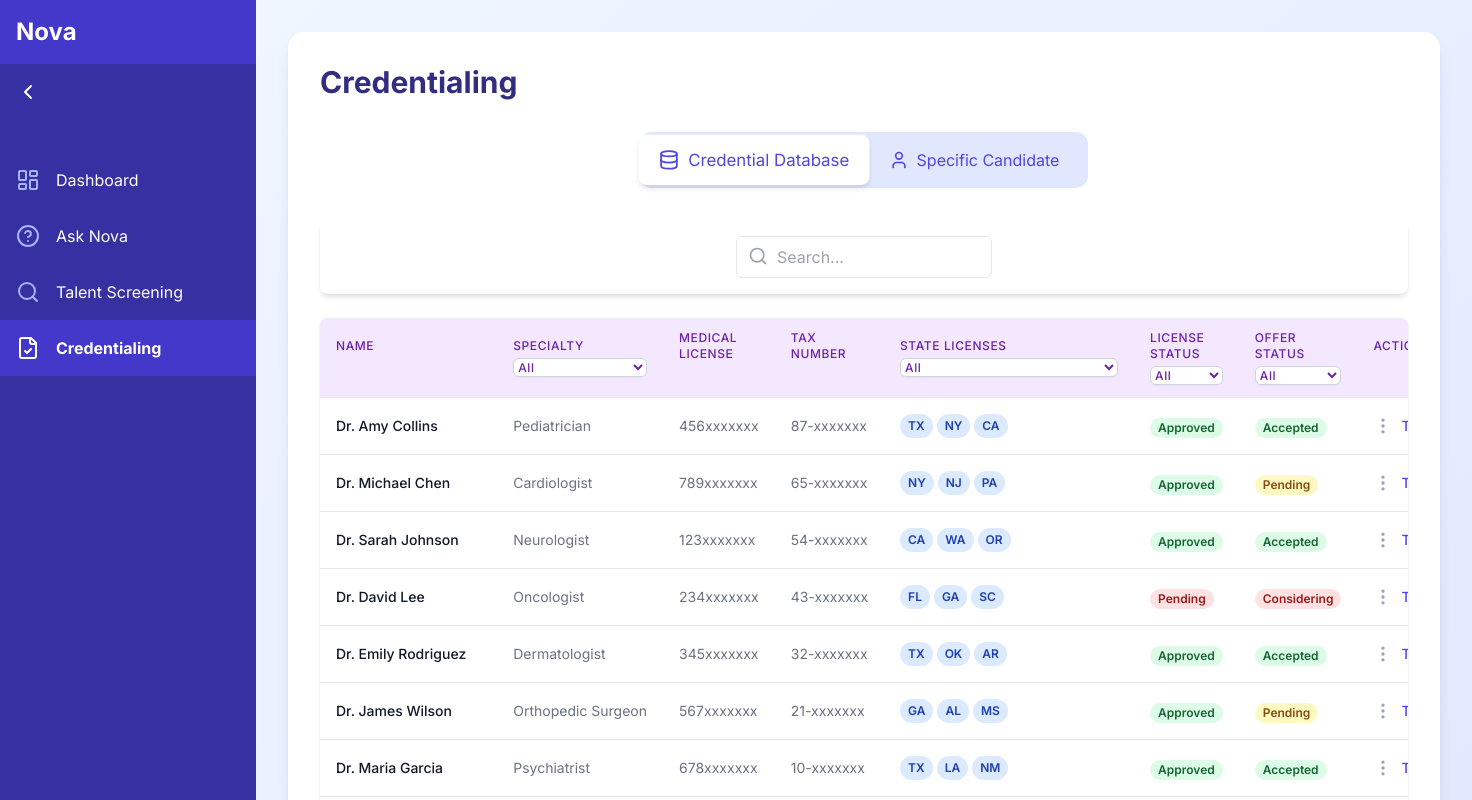
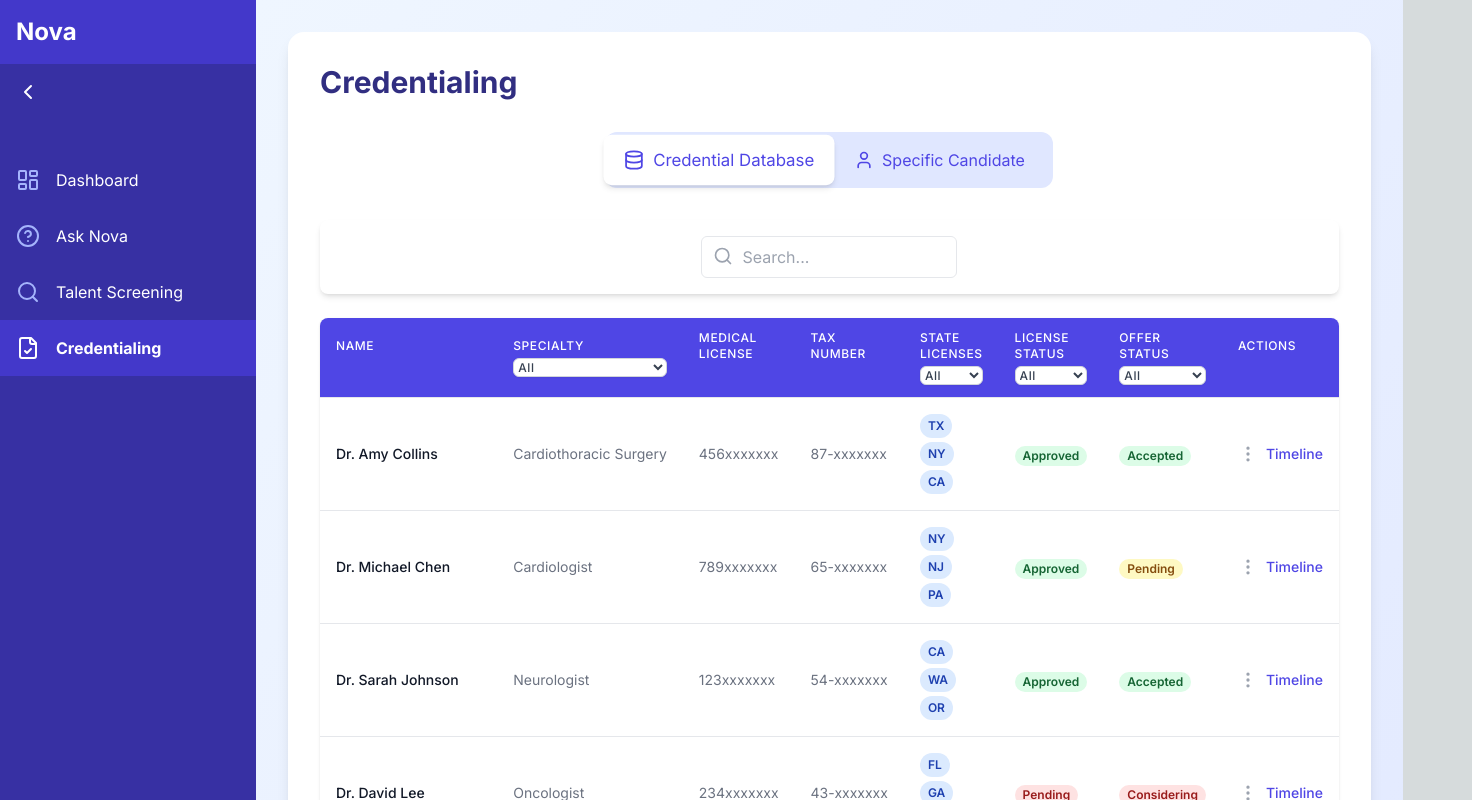
Before and after one commit to Damilare06/healthcare_intelligence, a Next.js app: page /credentialing in a window 1280 px wide. Shown: the top 800 px of the page, 1472 px wide, since content can reach past the window. Built offline with nearby package versions, Linux system fonts and the light colour scheme.

Commit message:
credential table updated to look moden

```diff
--- a/src/components/CredentialTable.tsx
+++ b/src/components/CredentialTable.tsx
@@ -9,7 +9,7 @@ const mockData = [
     name: 'Dr. Amy Collins',
     medicalLicense: '456xxxxxxx',
     taxNumber: '87-xxxxxxx',
-    specialty: 'Pediatrician',
+    specialty: 'Cardiothoracic Surgery',
     stateLicenses: ['TX', 'NY', 'CA'],
     licenseStatus: 'Approved',
     offerStatus: 'Accepted',
@@ -312,9 +312,9 @@ export default function CredentialTable() {
       {renderSearchAndFilter()}
       <div className="overflow-x-auto bg-white rounded-lg shadow">
         <table className="min-w-full divide-y divide-gray-200">
-          <thead className="bg-purple-100">
+          <thead className="bg-indigo-600">
             <tr>
-              <th className="px-4 py-3 text-left text-xs font-medium text-purple-800 uppercase tracking-wider">
+              <th className="px-4 py-3 text-left text-xs font-medium text-white uppercase tracking-wider">
                 <div className="flex flex-col">
                   <span>Name</span>
                   <div className="mt-1 invisible">
@@ -324,13 +324,13 @@ export default function CredentialTable() {
                   </div>
                 </div>
               </th>
-              <th className="hidden md:table-cell px-4 py-3 text-left text-xs font-medium text-purple-800 uppercase tracking-wider">
+              <th className="hidden md:table-cell px-4 py-3 text-left text-xs font-medium text-white uppercase tracking-wider">
                 <div className="flex flex-col">
                   <span>Specialty</span>
                   <div className="mt-1">
                     <select
                       onChange={(e) => handleColumnFilter('specialty', e.target.value)}
-                      className="block w-full text-xs bg-white border border-gray-300 rounded-md shadow-sm focus:outline-none focus:ring-indigo-500 focus:border-indigo-500"
+                      className="block w-full text-xs bg-white border border-gray-300 rounded-md shadow-sm focus:outline-none focus:ring-indigo-500 focus:border-indigo-500 text-gray-700"
                     >
                       <option value="">All</option>
                       {getUniqueSpecialties().map(specialty => (
@@ -340,7 +340,7 @@ export default function CredentialTable() {
                   </div>
                 </div>
               </th>
-              <th className="hidden md:table-cell px-4 py-3 text-left text-xs font-medium text-purple-800 uppercase tracking-wider">
+              <th className="hidden md:table-cell px-4 py-3 text-left text-xs font-medium text-white uppercase tracking-wider">
                 <div className="flex flex-col">
                   <span>Medical License</span>
                   <div className="mt-1 invisible">
@@ -350,7 +350,7 @@ export default function CredentialTable() {
                   </div>
                 </div>
               </th>
-              <th className="hidden lg:table-cell px-4 py-3 text-left text-xs font-medium text-purple-800 uppercase tracking-wider">
+              <th className="hidden lg:table-cell px-4 py-3 text-left text-xs font-medium text-white uppercase tracking-wider">
                 <div className="flex flex-col">
                   <span>Tax Number</span>
                   <div className="mt-1 invisible">
@@ -360,13 +360,13 @@ export default function CredentialTable() {
                   </div>
                 </div>
               </th>
-              <th className="hidden xl:table-cell px-4 py-3 text-left text-xs font-medium text-purple-800 uppercase tracking-wider" style={{ minWidth: '250px' }}>
+              <th className="hidden xl:table-cell px-4 py-3 text-left text-xs font-medium text-white uppercase tracking-wider" style={{ width: '166px' }}>
                 <div className="flex flex-col">
                   <span>State Licenses</span>
                   <div className="mt-1">
                     <select
                       onChange={(e) => handleColumnFilter('stateLicenses', e.target.value)}
-                      className="block w-full text-xs bg-white border border-gray-300 rounded-md shadow-sm focus:outline-none focus:ring-indigo-500 focus:border-indigo-500"
+                      className="block w-full text-xs bg-white border border-gray-300 rounded-md shadow-sm focus:outline-none focus:ring-indigo-500 focus:border-indigo-500 text-gray-700"
                     >
                       <option value="">All</option>
                       {getUniqueStateLicenses().map(license => (
@@ -376,13 +376,13 @@ export default function CredentialTable() {
                   </div>
                 </div>
               </th>
-              <th className="px-4 py-3 text-left text-xs font-medium text-purple-800 uppercase tracking-wider">
+              <th className="px-4 py-3 text-left text-xs font-medium text-white uppercase tracking-wider">
                 <div className="flex flex-col">
                   <span>License Status</span>
                   <div className="mt-1">
                     <select
                       onChange={(e) => handleColumnFilter('licenseStatus', e.target.value)}
-                      className="block w-full text-xs bg-white border border-gray-300 rounded-md shadow-sm focus:outline-none focus:ring-indigo-500 focus:border-indigo-500"
+                      className="block w-full text-xs bg-white border border-gray-300 rounded-md shadow-sm focus:outline-none focus:ring-indigo-500 focus:border-indigo-500 text-gray-700"
                     >
                       <option value="">All</option>
                       {getUniqueLicenseStatuses().map(status => (
@@ -392,13 +392,13 @@ export default function CredentialTable() {
                   </div>
                 </div>
               </th>
-              <th className="px-4 py-3 text-left text-xs font-medium text-purple-800 uppercase tracking-wider">
+              <th className="px-4 py-3 text-left text-xs font-medium text-white uppercase tracking-wider">
                 <div className="flex flex-col">
                   <span>Offer Status</span>
                   <div className="mt-1">
                     <select
                       onChange={(e) => handleColumnFilter('offerStatus', e.target.value)}
-                      className="block w-full text-xs bg-white border border-gray-300 rounded-md shadow-sm focus:outline-none focus:ring-indigo-500 focus:border-indigo-500"
+                      className="block w-full text-xs bg-white border border-gray-300 rounded-md shadow-sm focus:outline-none focus:ring-indigo-500 focus:border-indigo-500 text-gray-700"
                     >
                       <option value="">All</option>
                       {getUniqueOfferStatuses().map(status => (
@@ -408,7 +408,7 @@ export default function CredentialTable() {
                   </div>
                 </div>
               </th>
-              <th className="px-4 py-3 text-left text-xs font-medium text-purple-800 uppercase tracking-wider">
+              <th className="px-4 py-3 text-left text-xs font-medium text-white uppercase tracking-wider">
                 <div className="flex flex-col">
                   <span>Actions</span>
                   <div className="mt-1 invisible">
@@ -427,7 +427,7 @@ export default function CredentialTable() {
                 <td className="hidden md:table-cell px-4 py-4 whitespace-nowrap text-sm text-gray-500">{item.specialty}</td>
                 <td className="hidden md:table-cell px-4 py-4 whitespace-nowrap text-sm text-gray-500">{item.medicalLicense}</td>
                 <td className="hidden lg:table-cell px-4 py-4 whitespace-nowrap text-sm text-gray-500">{item.taxNumber}</td>
-                <td className="hidden xl:table-cell px-4 py-4 whitespace-nowrap text-sm text-gray-500" style={{ minWidth: '250px' }}>
+                <td className="hidden xl:table-cell px-4 py-4 whitespace-nowrap text-sm text-gray-500" style={{ width: '166px' }}>
                   <div className="flex flex-wrap gap-1">
                     {item.stateLicenses.slice(0, 3).map((license, index) => (
                       <span key={index} className="px-2 py-1 text-xs font-semibold rounded-full bg-blue-100 text-blue-800">
--- a/src/components/PostCallAnalysis.tsx
+++ b/src/components/PostCallAnalysis.tsx
@@ -9,14 +9,14 @@ interface FitMetric {
 }
 
 export default function PostCallAnalysis() {
-  const callSummary = "The call with Dr. Amy Collins went well. She expressed strong interest in the position and demonstrated extensive knowledge in cardiothoracic surgery. Her leadership experience aligns well with our requirements."
+  const callSummary = "The call with Dr. Amy Collins went well. She expressed strong interest in the Head of Cardiothoracic Surgery position and demonstrated extensive knowledge in cardiothoracic surgery. Her leadership experience aligns well with our requirements."
 
   const keyInsights = [
     "Candidate has 15 years of experience in cardiothoracic surgery",
-    "Published 20+ research papers in reputable journals",
-    "Led a team of 15 surgeons in her current role",
-    "Interested in implementing new minimally invasive techniques",
-    "Seeks opportunity to expand research initiatives"
+    "Published 20+ research papers in reputable cardiothoracic surgery journals",
+    "Led a team of 15 cardiothoracic surgeons in her current role",
+    "Interested in implementing new minimally invasive cardiothoracic techniques",
+    "Seeks opportunity to expand cardiothoracic surgery research initiatives"
   ]
 
   const candidateFit = 85 // percentage
--- a/src/components/PreCallPreparation.tsx
+++ b/src/components/PreCallPreparation.tsx
@@ -10,9 +10,9 @@ interface PreCallPreparationProps {
 export default function PreCallPreparation({ onStartCall }: PreCallPreparationProps) {
   const candidateInfo = {
     name: "Dr. Amy Collins",
-    currentPosition: "Senior Surgeon at City Hospital",
+    currentPosition: "Senior Cardiothoracic Surgeon at City Hospital",  // Updated from "Senior Surgeon at City Hospital"
     yearsOfExperience: 15,
-    specialization: "Cardiothoracic Surgery",
+    specialization: "Cardiothoracic Surgery",  // Updated from "Cardiothoracic Surgery" if it was different before
     phoneNumber: "+1 (555) 123-4567",
     // ... other candidate information
   }
--- a/src/components/Sidebar.tsx
+++ b/src/components/Sidebar.tsx
@@ -25,7 +25,7 @@ const Sidebar: React.FC<SidebarProps> = ({ isOpen, toggleSidebar }) => {
 
   return (
     <div className={`fixed left-0 top-0 h-full bg-indigo-800 text-white transition-all duration-300 z-50 ${isOpen ? 'w-64' : 'w-16'}`}>
-      <Link href="/" className="block p-4 hover:bg-indigo-700">
+      <Link href="/dashboard" className="block p-4 hover:bg-indigo-700">
         <h1 className={`text-2xl font-bold ${isOpen ? '' : 'text-center'}`}>
           {isOpen ? 'Nova' : 'N'}
         </h1>
```
Also changed, not shown: src/app/page.tsx (+2 -59 lines).
